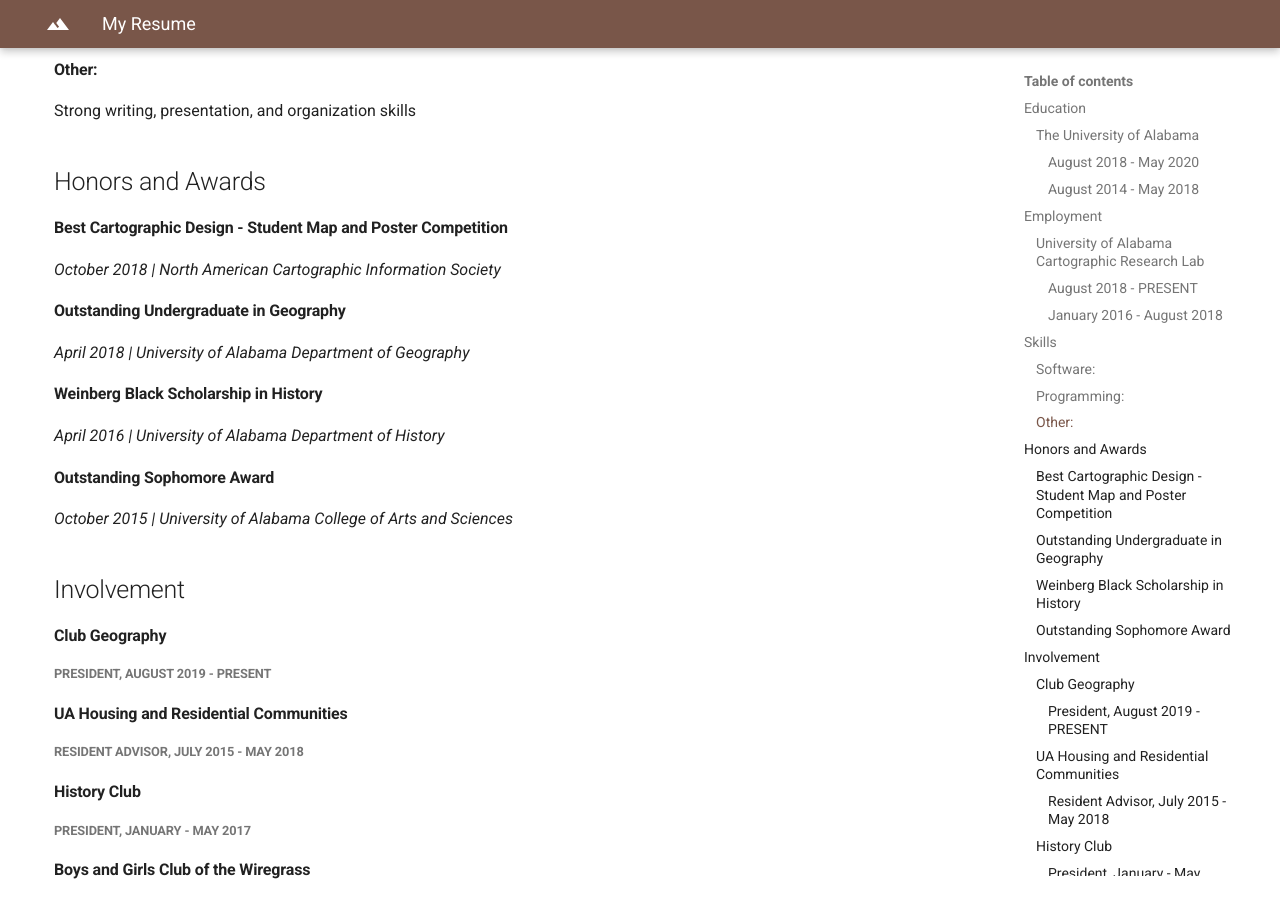
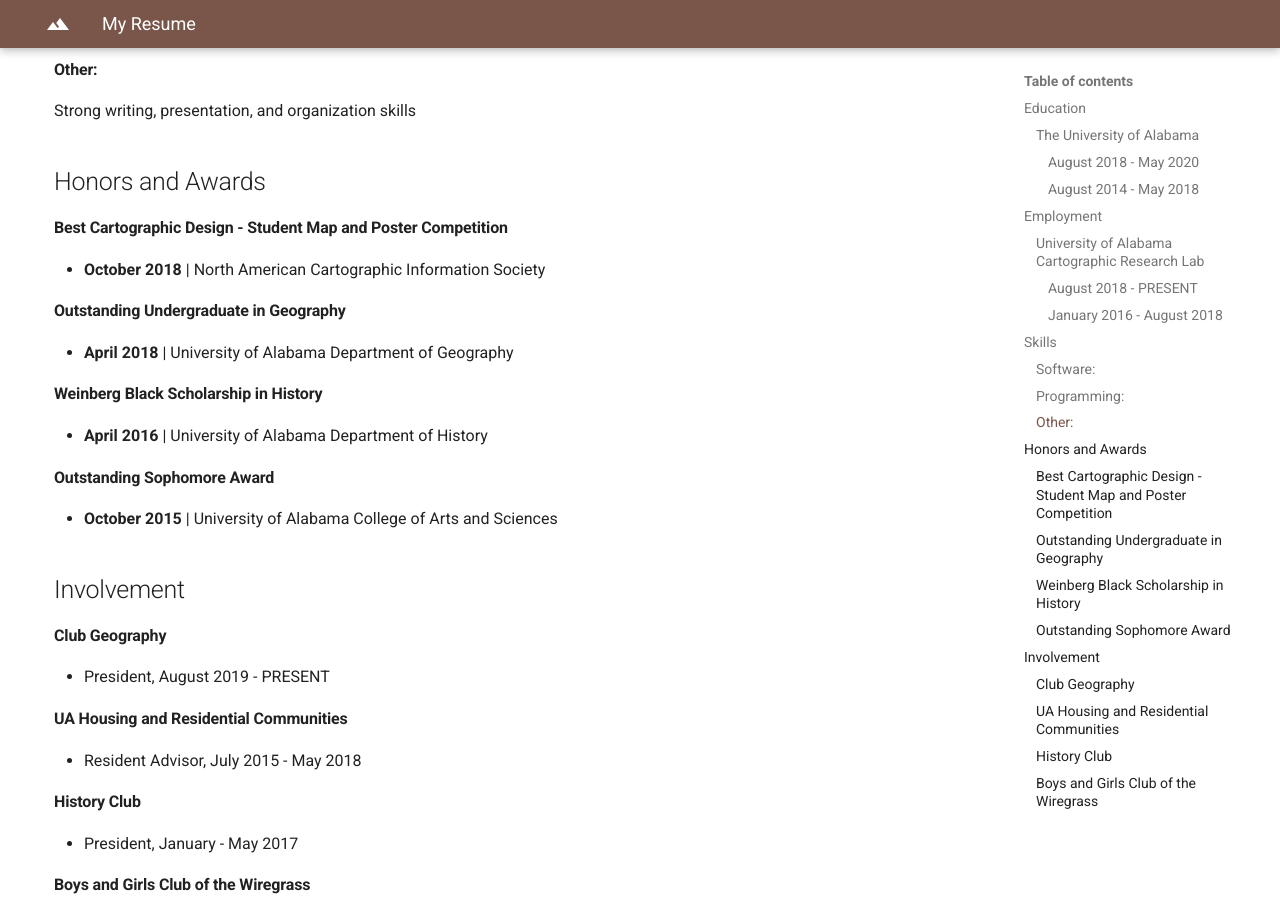
Before and after one commit to acfries/acfries.github.io, an MkDocs documentation site: the page built from docs/resume.md, in a window 1280 px wide and 900 px high, scrolled down 1240 px. Built offline with MkDocs 1.6.1 and Material for MkDocs 9.7.7, drawn with Linux system fonts in a browser that asks for light colours.

Commit message:
Reformatting text on resume.md

```diff
--- a/docs/resume.md
+++ b/docs/resume.md
@@ -43,28 +43,28 @@
 ## Honors and Awards
 
 #### Best Cartographic Design - Student Map and Poster Competition
-*October 2018 &#124; North American Cartographic Information Society*
+* **October 2018** &#124; North American Cartographic Information Society
 
 #### Outstanding Undergraduate in Geography
-*April 2018 &#124; University of Alabama Department of Geography*
+* **April 2018** &#124; University of Alabama Department of Geography
 
 #### Weinberg Black Scholarship in History
-*April 2016 &#124; University of Alabama Department of History*
+* **April 2016** &#124; University of Alabama Department of History
 
 #### Outstanding Sophomore Award
-*October 2015 &#124; University of Alabama College of Arts and Sciences*
+* **October 2015** &#124; University of Alabama College of Arts and Sciences
 
 
 ## Involvement
 
 #### Club Geography
-##### President, August 2019 - PRESENT
+* President, August 2019 - PRESENT
 
 #### UA Housing and Residential Communities
-##### Resident Advisor, July 2015 - May 2018
+* Resident Advisor, July 2015 - May 2018
 
 #### History Club
-##### President, January - May 2017
+* President, January - May 2017
 
 #### Boys and Girls Club of the Wiregrass
-##### Program Staff, June - August 2014 &#124; May - July 2015
+* Program Staff, June - August 2014 &#124; May - July 2015
```
Also changed, not shown: other parts of docs/resume.md (+1 -1 lines).
